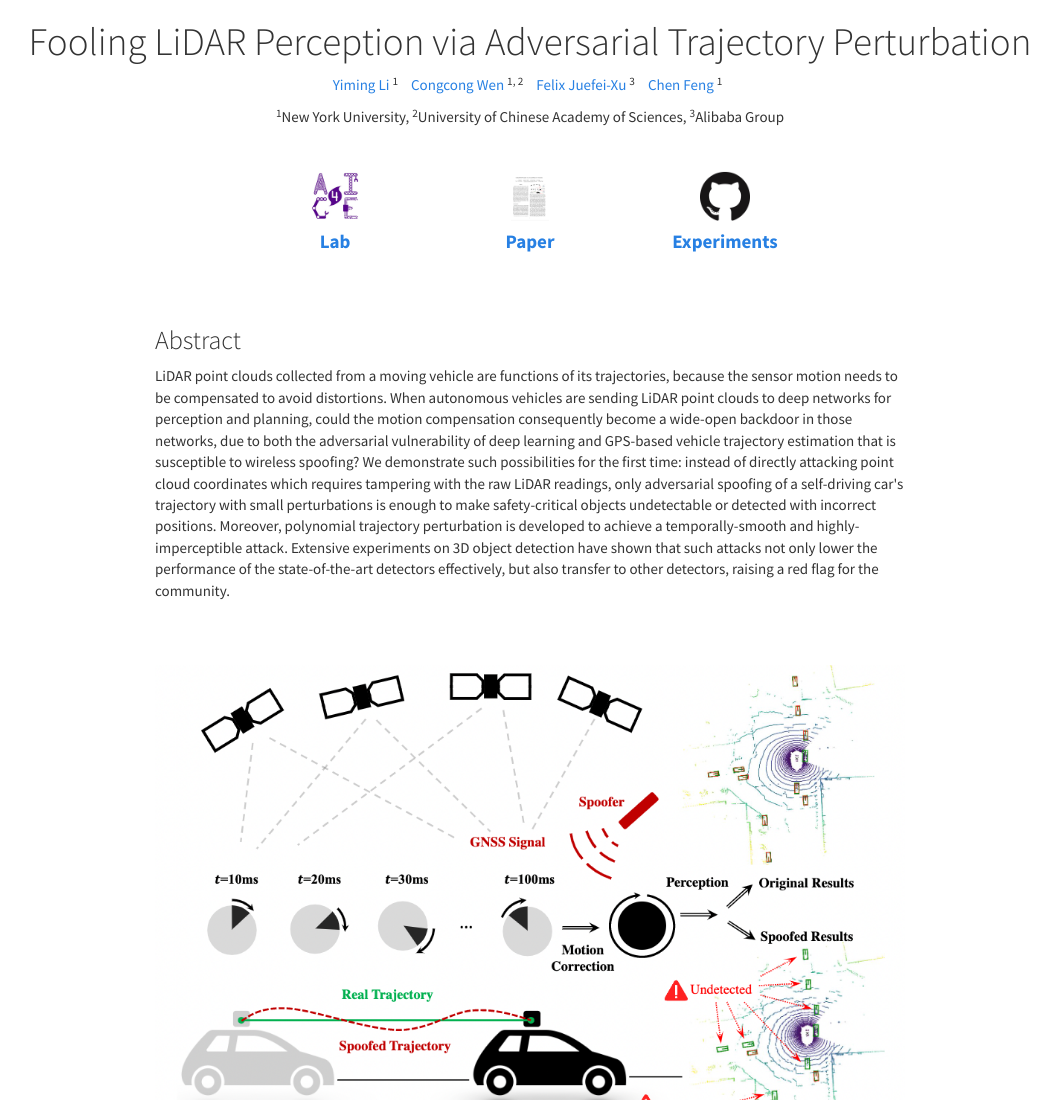
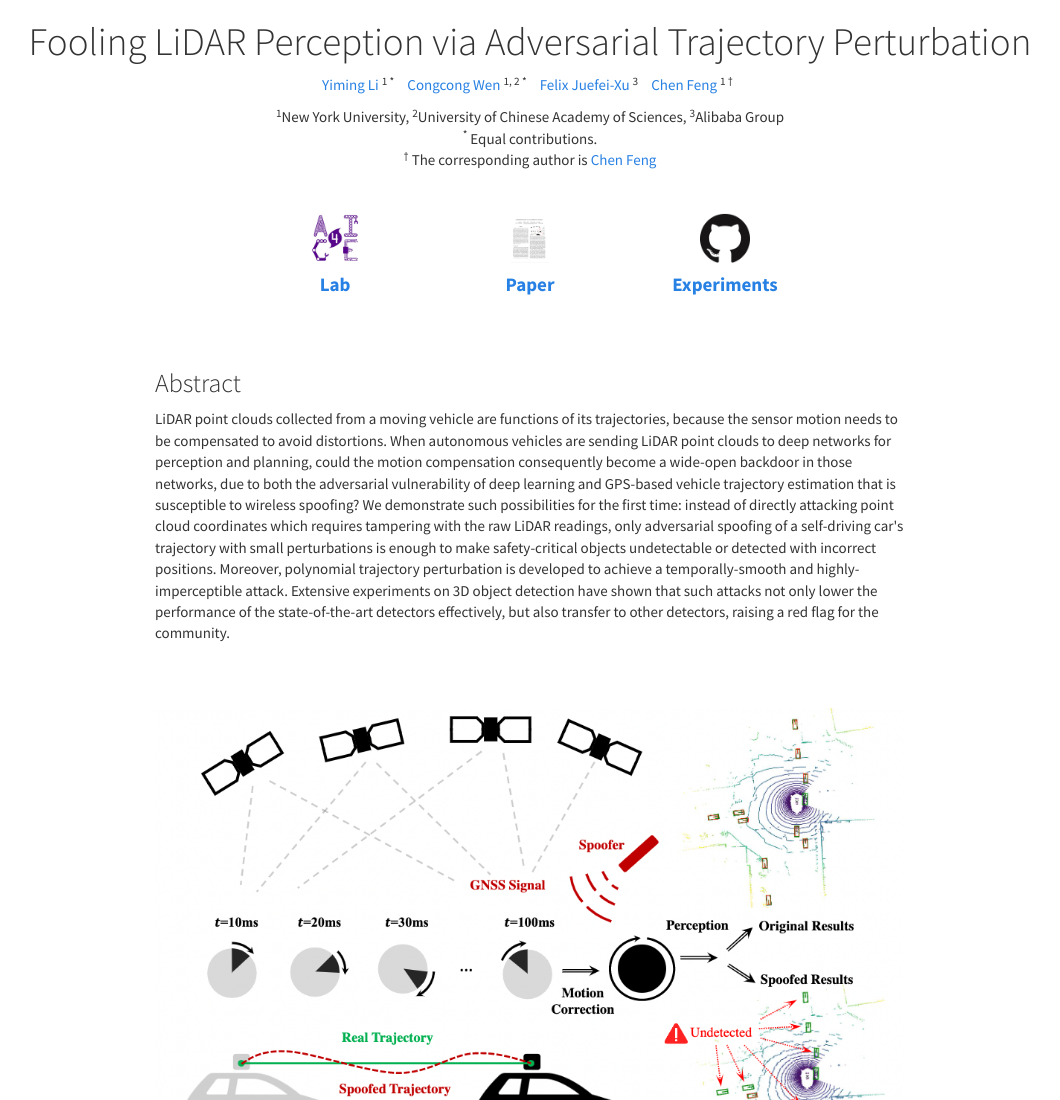
Before and after one commit to ai4ce/FLAT, a plain HTML site: page index.html in a window 1280 px wide. Shown: the top 1100 px of the page, without its empty margins (110-1170 px from the left). Drawn offline with nearby package versions, Linux system fonts and the light colour scheme; some packages are replaced by stand-ins of ours; a script that the page names is missing.

Commit message:
Update index.html

```diff
--- a/index.html
+++ b/index.html
@@ -62,12 +62,12 @@
                 <li>
                     <a href="https://scholar.google.com/citations?user=i_aajNoAAAAJ&hl=en">
                         Yiming Li
-                    </a><sup>1</sup>
+                    </a><sup>1 *</sup>
                 </li>
                 <li>
                     <a href="https://scholar.google.com/citations?hl=en&user=OTBgvCYAAAAJ">
                         Congcong Wen
-                    </a><sup>1, 2</sup>
+                    </a><sup>1, 2 *</sup>
                 </li>
                 <li>
                     <a href="https://scholar.google.com/citations?user=dgN8vtwAAAAJ&hl=en">
@@ -77,10 +77,14 @@
                 <li>
                     <a href="https://scholar.google.com/citations?user=YeG8ZM0AAAAJ&hl=en">
                         Chen Feng
-                    </a><sup>1</sup>
+                    </a><sup>1 &dagger;</sup>
                 </li>
             </ul>
             <sup>1</sup>New York University, <sup>2</sup>University of Chinese Academy of Sciences, <sup>3</sup>Alibaba Group
+            <br>
+            <sup>*</sup> Equal contributions.
+            <br>
+            <sup>&dagger;</sup> The corresponding author is <a href="cfeng@nyu.edu">Chen Feng</a>
         </div>
     </div>
 
```
